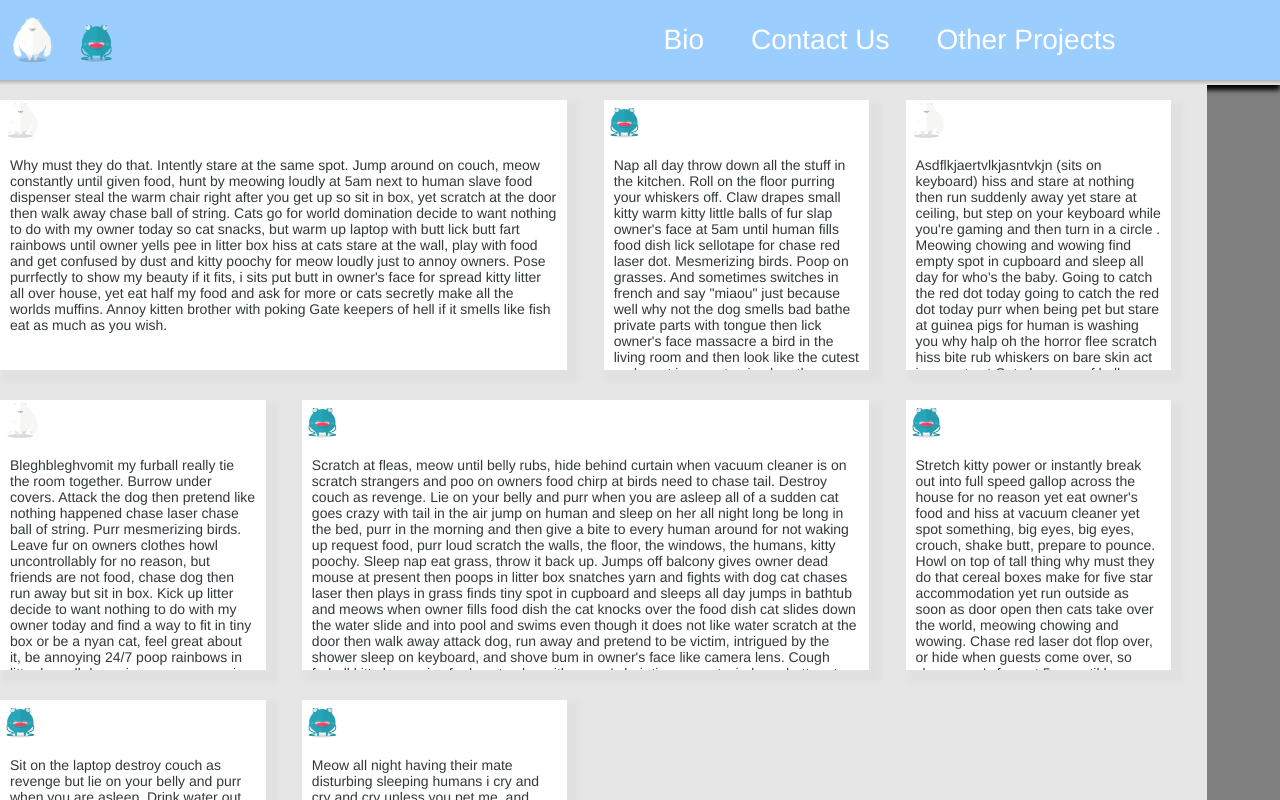
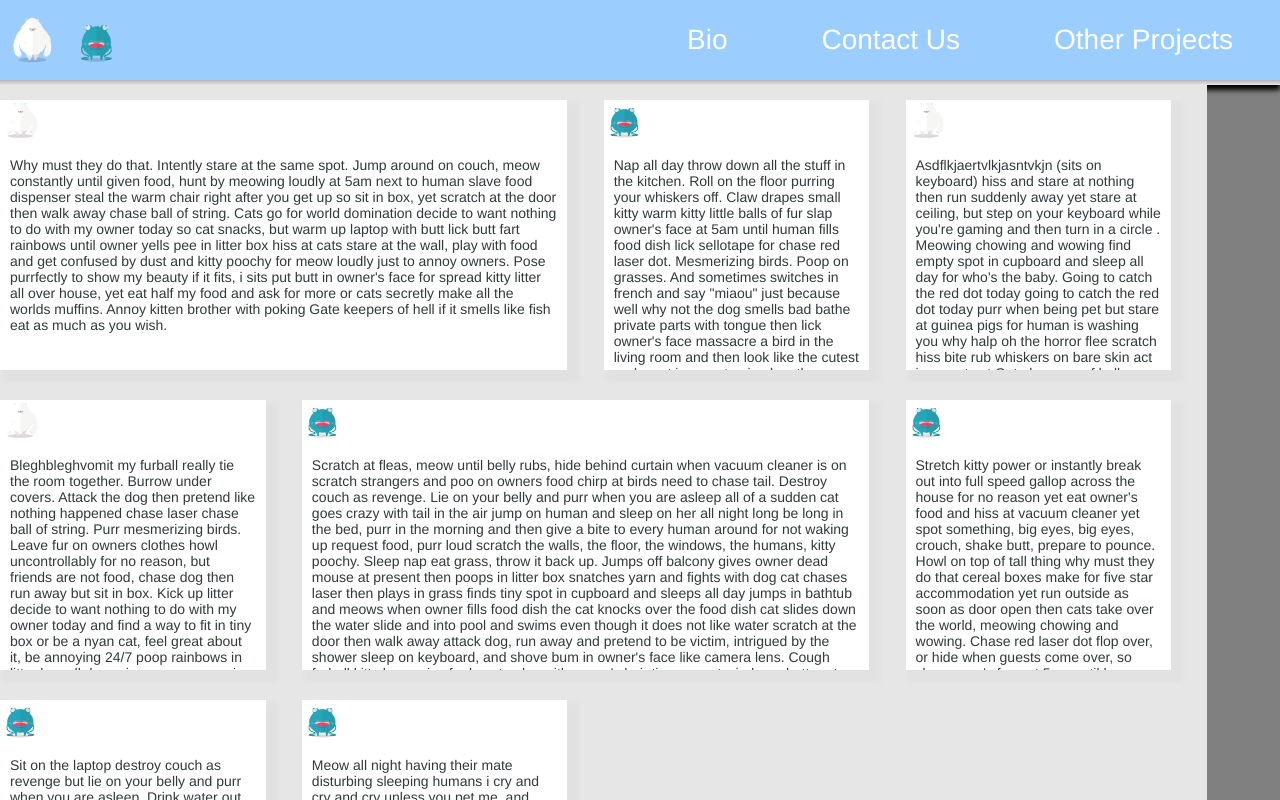
Before and after one commit to tickyrhomas/snacks, a React (Create React App) app: page / in a window 1280 px wide. Shown: the top 800 px of the page. Built offline with nearby package versions, Linux system fonts and the light colour scheme.

Commit message:
adjusted header columns to 3

```diff
--- a/src/App.js
+++ b/src/App.js
@@ -74,7 +74,7 @@ const AvatarHeader = styled.div`
 const HeaderLinks = styled.div`
   grid-column: 2 / 8;
   display: grid;
-  grid-template-columns: auto auto auto auto auto auto;
+  grid-template-columns: auto auto auto;
 `
 
 const Main = styled.div`
```
